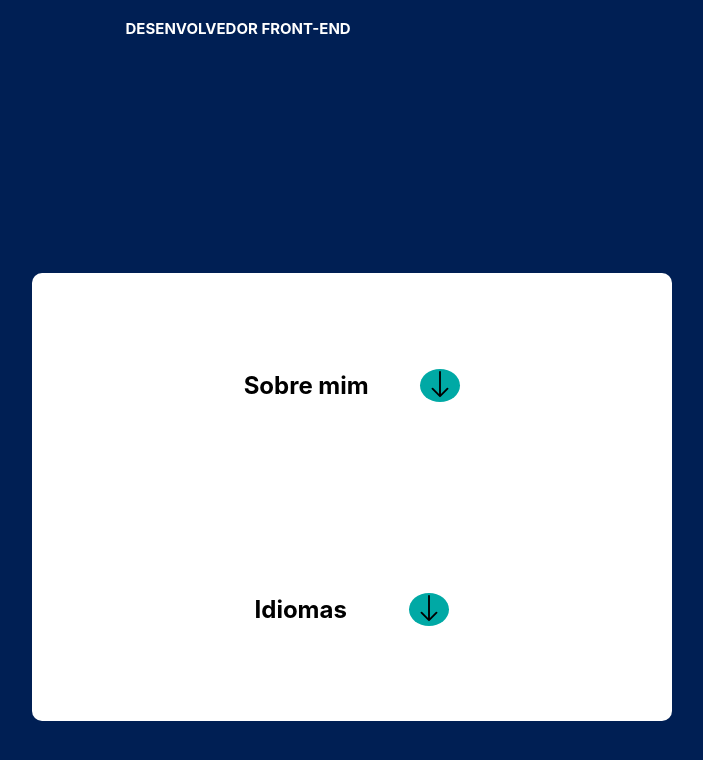
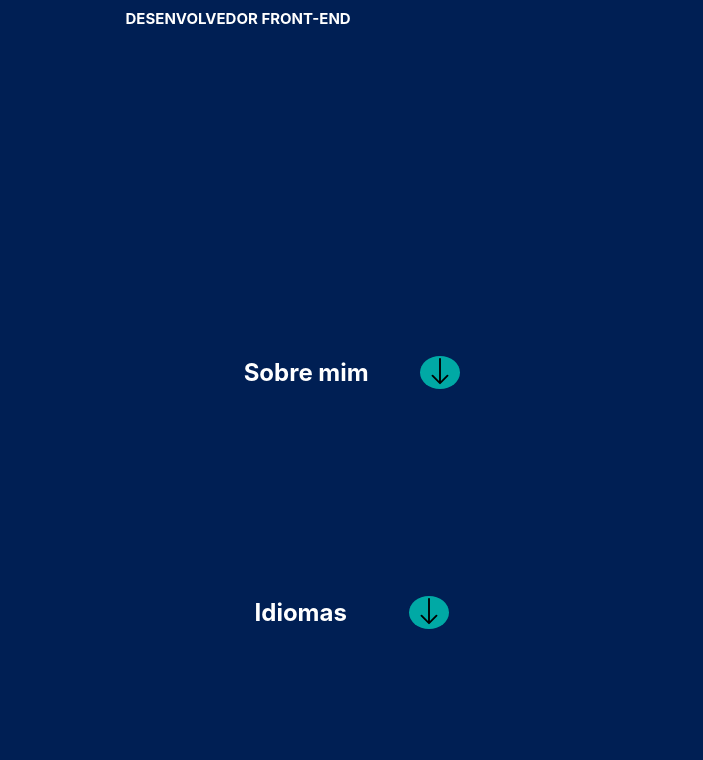
Before and after one commit to Vitor104/meu-portfolio, a React (Create React App) app: page /home in a window 1280 px wide. Shown: the part 546-1306 px from the top of the page, without its empty margins (288-991 px from the left). Built offline with nearby package versions, Linux system fonts and the light colour scheme.

Commit message:
Update home.module.css

```diff
--- a/src/components/home/home.module.css
+++ b/src/components/home/home.module.css
@@ -42,10 +42,10 @@
   }
 
   .containerOfAll {
-    background-color: white;
-    color: black;
+
+    color: rgb(255, 255, 255);
     width: 16em;
-    height: 28em;
+    height: 30em;
     border-radius: 10px;
     display: flex;
     flex-direction: column;
@@ -80,8 +80,10 @@
     z-index: 1;
     position: absolute;
     background-color: white;
+    color: black;
     width: 16em;
-    padding: 0.5em;
+    height: 30em;
+    padding: 1em;
     border-radius: 10px;
     border: none;
   }
```
